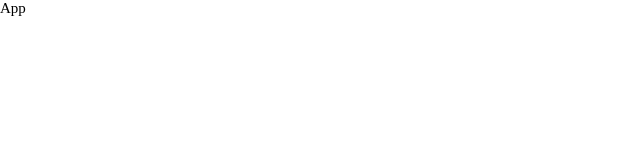
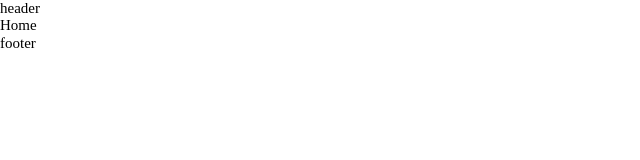
Before and after one commit to xiaozhangclassmater/aibiy, a React (Create React App) app: page /#/home in a window 1280 px wide. Shown: the top 160 px of the page, without its empty margins (0-640 px from the left). Built offline with nearby package versions, Linux system fonts and the light colour scheme.

Commit message:
feat:首页内容配置路由

```diff
--- a/src/App.tsx
+++ b/src/App.tsx
@@ -1,7 +1,18 @@
+import { useRoutes } from 'react-router-dom';
+import routes from './router';
+
 function App() {
   return (
-    <div>
-      App
+    <div className="App">
+      <div className="header">
+        header
+      </div>
+      <div className="content">
+        {useRoutes(routes)}
+      </div>
+      <div className="footer">
+        footer
+      </div>
     </div>
   );
 }
--- a/src/index.tsx
+++ b/src/index.tsx
@@ -1,6 +1,6 @@
 
 import '@/styles/index.less';
-import React from 'react';
+import React, { Suspense } from 'react';
 import ReactDOM from 'react-dom/client';
 import { HashRouter } from 'react-router-dom';
 import App from './App';
@@ -10,8 +10,10 @@ const root = ReactDOM.createRoot(
 );
 root.render(
   <React.StrictMode>
-    <HashRouter>
-      <App />
-    </HashRouter>
+    <Suspense fallback='loading'>
+      <HashRouter>
+        <App />
+      </HashRouter>
+    </Suspense>
   </React.StrictMode>
 );
```
Also changed, not shown: src/pages/Login/index.tsx (line endings or trailing spaces).
